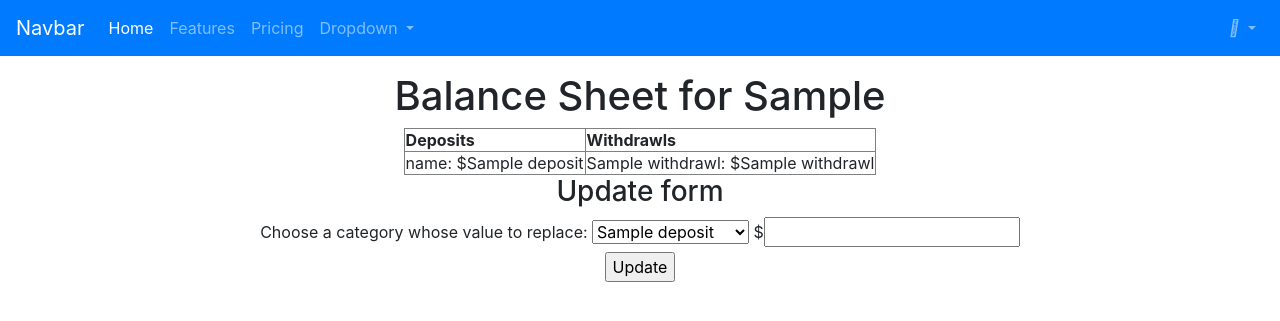
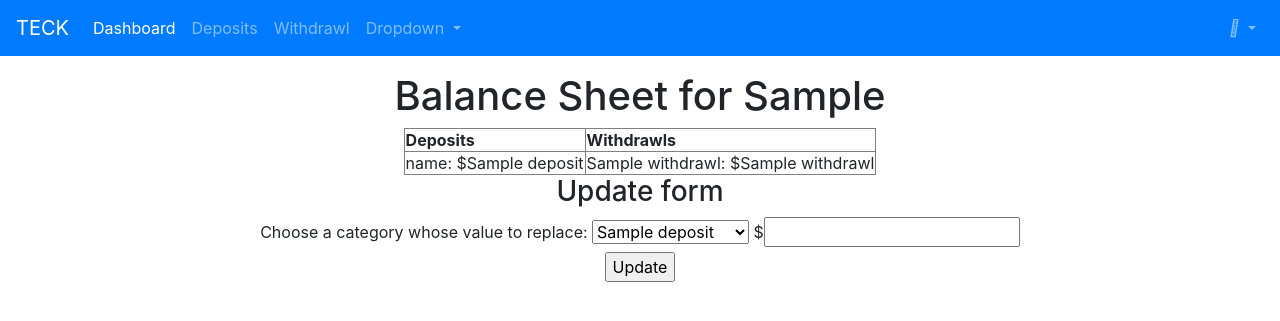
Before and after one commit to tchen00/finance-tracker, a Flask app: page / in a window 1280 px wide. Shown: the top 321 px of the page. Run offline with Flask 2, Linux system fonts and the light colour scheme; the visitor is signed in with stand-in values (Sample User, id 1); a database or web service that is not in the repository returns one stand-in record (values such as "Sample title"); some libraries are stand-ins or nearby versions.

Commit message:
add dashboard route

```diff
--- a/app.py
+++ b/app.py
@@ -57,8 +57,8 @@ def login():
             correctPass = loginUsers[0]['password']
             if password == correctPass:
                 session['username'] = username
-                curUser = loginUsers[0]
-                return render_template("dashboard.html", user=curUser, message="")
+                return redirect('/dashboard')
+                # return render_template("dashboard.html", user=curUser, message="")
             else: # if password incorrect --> prompt login again
                 return render_template("login.html", message= "Login failed. Password is incorrect.")
     else:
@@ -125,7 +125,19 @@ def loadUsers():
     return list(users.find({}))
 '''
 
+@app.route('/dashboard')
+def dashboard():
+    if checkAuth():
+        username = session['username']
+        userInfo = list(users.find({"user": username}))[0]
+        return render_template("dashboard.html", user=userInfo, message="")
+    else:
+        return redirect('/login')
+
 @app.route('/logout')
 def logout():
-    session.pop('username')
-    return redirect('/login')
+    if checkAuth():
+        session.pop('username')
+        return redirect('/login')
+    else:
+        return redirect('/login')
--- a/templates/dashboard.html
+++ b/templates/dashboard.html
@@ -24,7 +24,7 @@
 <body>
 <!--Navbar -->
 <nav class="mb-1 navbar navbar-expand-lg navbar-dark bg-primary">
-  <a class="navbar-brand" href="#">Navbar</a>
+  <a class="navbar-brand" href="#">TECK</a>
   <button class="navbar-toggler" type="button" data-toggle="collapse" data-target="#navbarSupportedContent-333"
     aria-controls="navbarSupportedContent-333" aria-expanded="false" aria-label="Toggle navigation">
     <span class="navbar-toggler-icon"></span>
@@ -32,15 +32,15 @@
   <div class="collapse navbar-collapse" id="navbarSupportedContent-333">
     <ul class="navbar-nav mr-auto">
       <li class="nav-item active">
-        <a class="nav-link" href="#">Home
+        <a class="nav-link" href="/dashboard">Dashboard
           <span class="sr-only">(current)</span>
         </a>
       </li>
       <li class="nav-item">
-        <a class="nav-link" href="#">Features</a>
+        <a class="nav-link" href="#">Deposits</a>
       </li>
       <li class="nav-item">
-        <a class="nav-link" href="#">Pricing</a>
+        <a class="nav-link" href="#">Withdrawl</a>
       </li>
       <li class="nav-item dropdown">
         <a class="nav-link dropdown-toggle" id="navbarDropdownMenuLink-333" data-toggle="dropdown"
```
